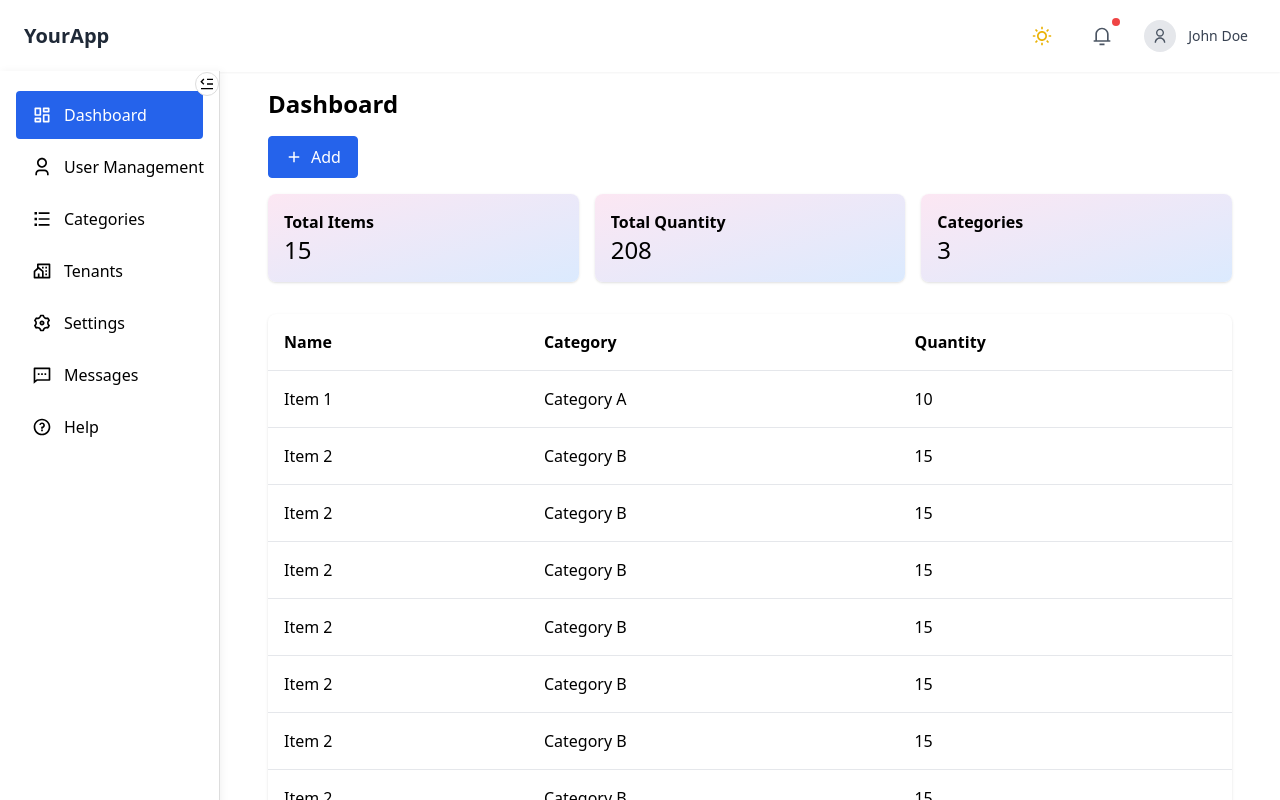
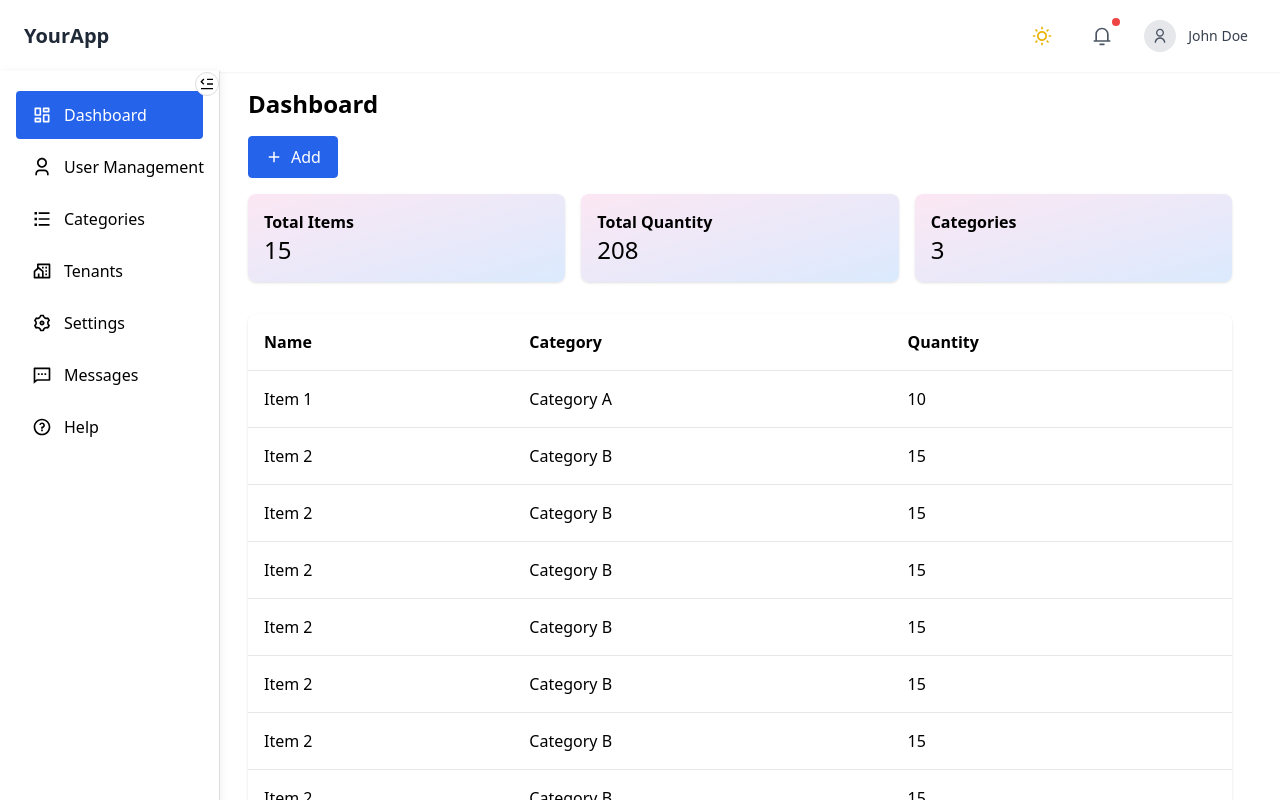
Before and after one commit to Yidnekworku1/dashboard-in-react, a React (Vite) app: page / in a window 1280 px wide. Shown: the top 800 px of the page. Built offline with nearby package versions, Linux system fonts and the light colour scheme.

Commit message:
Updated to themes store in storage

```diff
--- a/src/App.css
+++ b/src/App.css
@@ -159,7 +159,7 @@
 .main-content {
   flex: 1;
   padding: 2rem;
-  margin-left: 220px;
+  margin-left: 200px;
   /* match sidebar width */
 }
 
```
